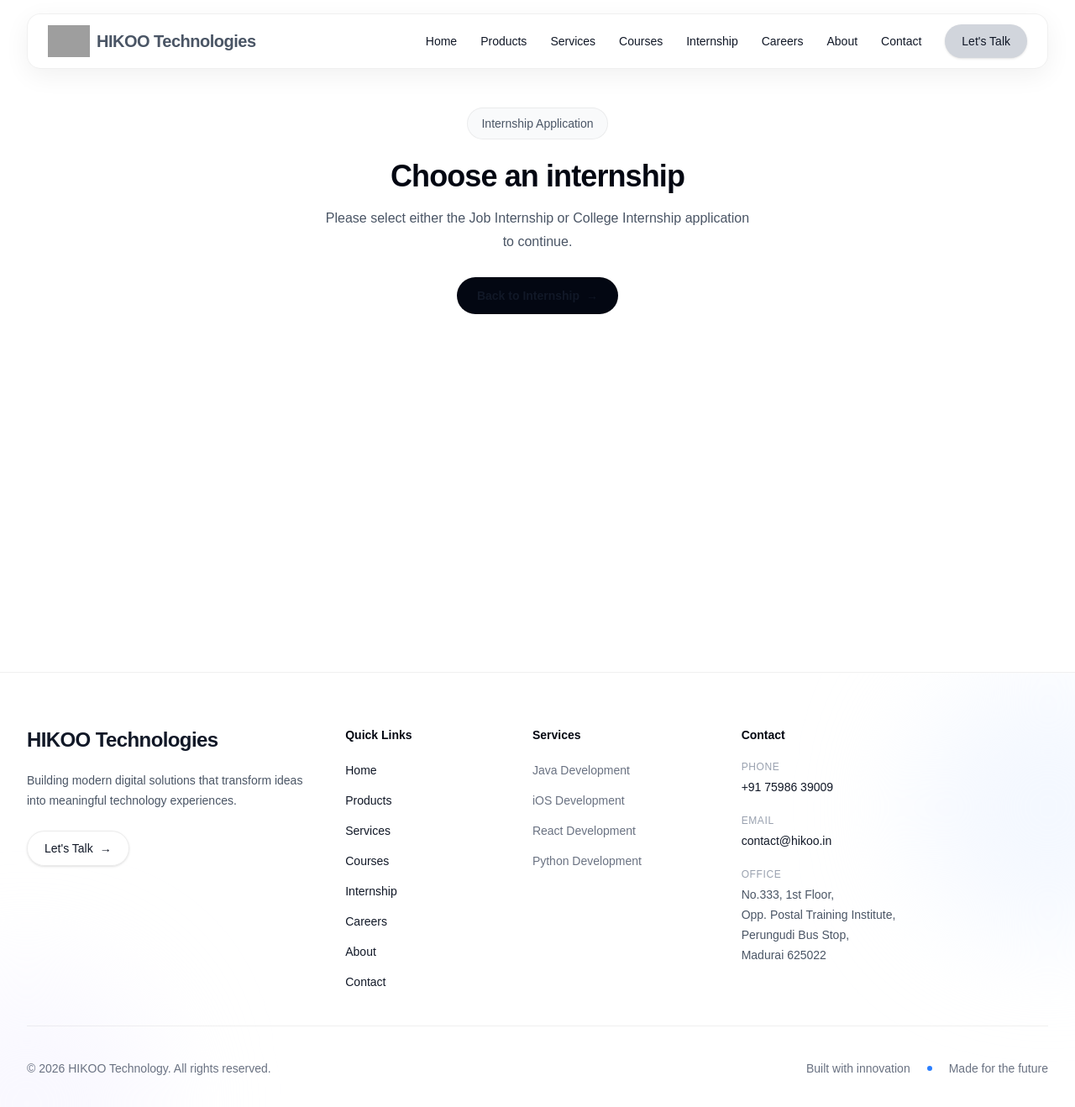
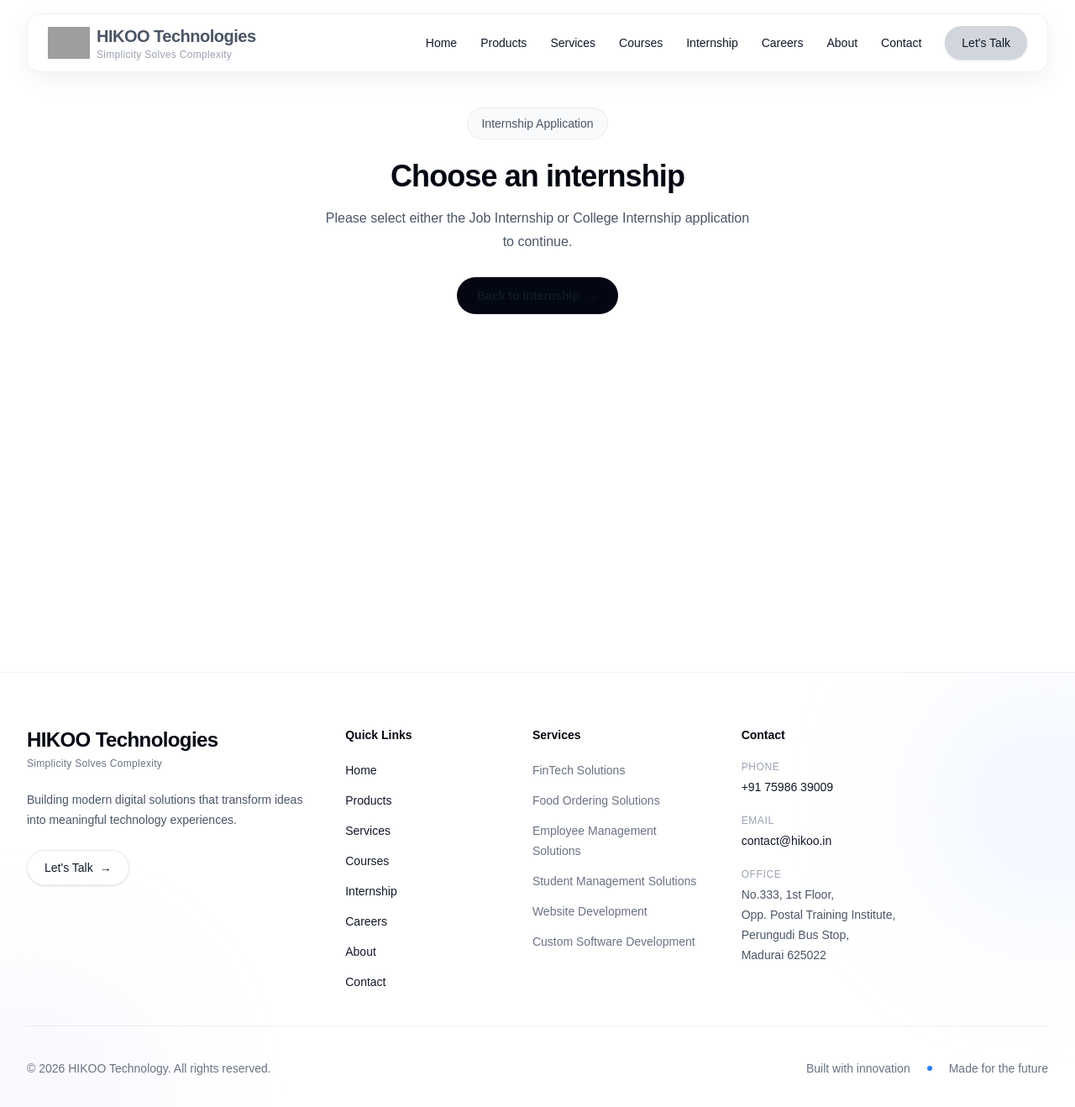
Before and after one commit to dineshmoorty/hikoo-website, a Next.js app: page /internship/apply in a window 1280 px wide. Shown: the top 1318 px of the page at 84% size. Built offline with nearby package versions, Linux system fonts and the light colour scheme; grey boxes are pictures that could not be loaded.

Commit message:
header and footer updated buddy

```diff
--- a/components/home/hero/Hero.tsx
+++ b/components/home/hero/Hero.tsx
@@ -102,7 +102,7 @@ export default function Hero() {
           <h1
             className="
               max-w-5xl
-              text-5xl
+              text-4xl
               font-bold
               leading-[1.05]
               tracking-[-0.04em]
--- a/components/layout/Footer.tsx
+++ b/components/layout/Footer.tsx
@@ -40,10 +40,12 @@ const quickLinks = [
 ];
 
 const services = [
-  "Java Development",
-  "iOS Development",
-  "React Development",
-  "Python Development",
+  "FinTech Solutions",
+  "Food Ordering Solutions",
+  "Employee Management Solutions",
+  "Student Management Solutions",
+  "Website Development",
+  "Custom Software Development"
 ];
 
 export default function Footer() {
@@ -95,8 +97,16 @@ export default function Footer() {
           ========================== */}
 
           <div>
-            <Link
-              href="/"
+          <Link
+            href="/"
+            className="
+              inline-block
+              transition-opacity
+              duration-200
+              hover:opacity-80
+            "
+          >
+            <div
               className="
                 text-2xl
                 font-bold
@@ -105,7 +115,20 @@ export default function Footer() {
               "
             >
               HIKOO Technologies
-            </Link>
+            </div>
+
+            <div
+              className="
+                mt-1
+                text-xs
+                font-medium
+                tracking-wide
+                text-gray-500
+              "
+            >
+              Simplicity Solves Complexity
+            </div>
+          </Link>
 
             <p className="mt-5 max-w-sm text-sm leading-6 text-gray-600">
               Building modern digital solutions that transform ideas
--- a/components/layout/Header.tsx
+++ b/components/layout/Header.tsx
@@ -101,8 +101,10 @@ export default function Header() {
                 sm:w-[50px]
               "
             />
-              <span
-                className="px-2
+
+            <div className="px-2">
+              <div
+                className="
                   text-xl
                   font-bold
                   tracking-tight
@@ -110,7 +112,19 @@ export default function Header() {
                 "
               >
                 HIKOO Technologies
-              </span>
+              </div>
+
+              <div
+                className="
+                  text-xs
+                  font-medium
+                  tracking-wide
+                  text-gray-400
+                "
+              >
+                Simplicity Solves Complexity
+              </div>
+            </div>
           </Link>
 
           {/* =========================
```
